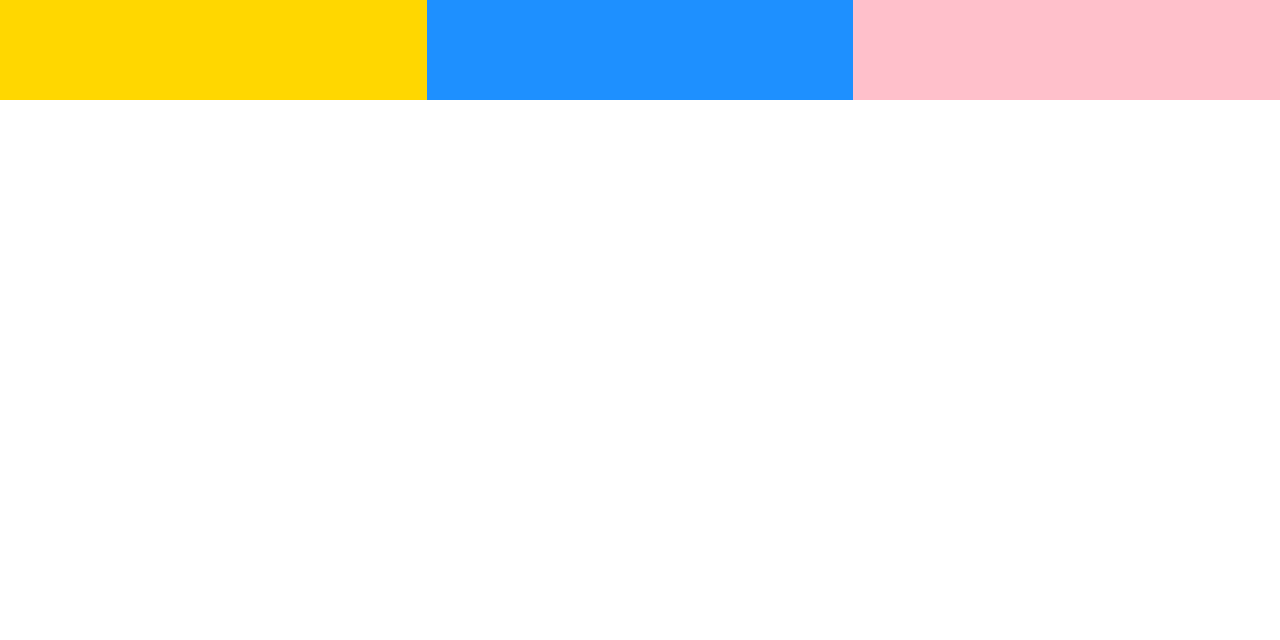
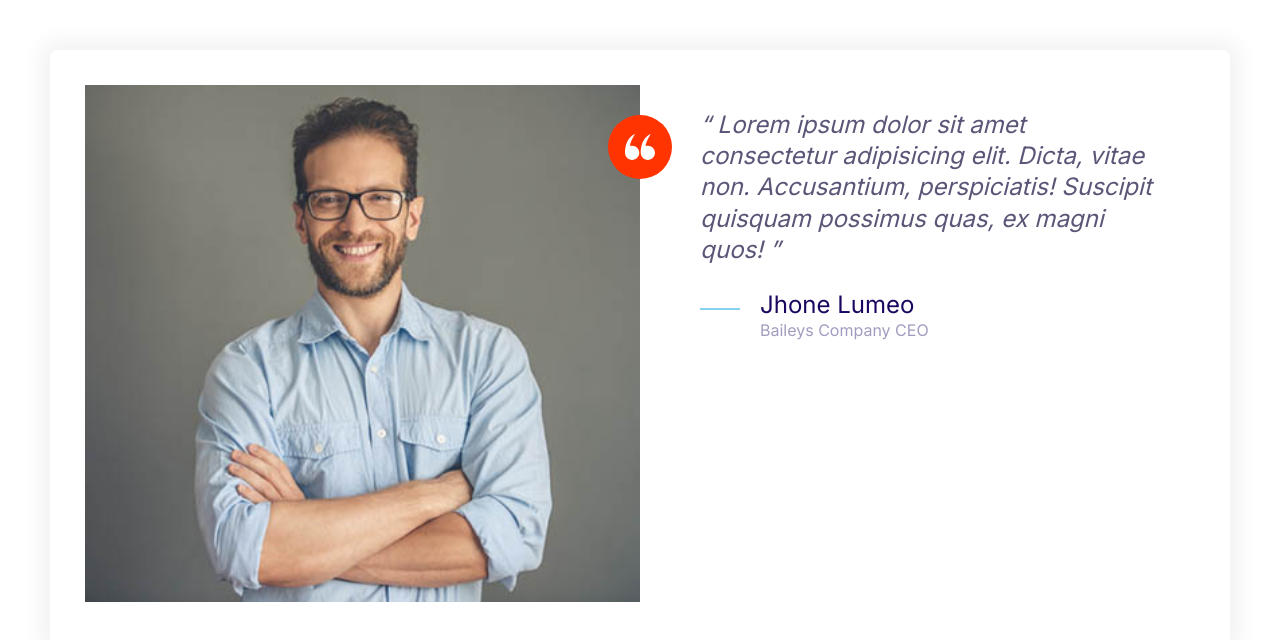
Before and after one commit to Laoluwapo/moshify-clone, a plain HTML site: page index.html in a window 1280 px wide. Drawn offline with Linux system fonts and the light colour scheme.

Commit message:
Build the Testimonials component.

```diff
--- a/css/style.css
+++ b/css/style.css
@@ -159,8 +159,17 @@ a{
     height: 40px;
 }
 
+.icon--small {
+    width: 30px;
+    height: 30px;
+}
+
 .icon--primary {
     fill: var(--color-primary);
+}
+
+.icon--white {
+    fill: #fff;
 }
 
 .icon-container{
@@ -171,6 +180,10 @@ a{
     display: inline-flex;
     justify-content: center;
     align-items: center;
+}
+
+.icon-container--accent {
+    background: var(--color-accent);
 }
 
 /* BUTTONS */
@@ -441,3 +454,32 @@ a{
         grid-template-columns: repeat(3, 1fr);
     }
 }
+
+/* TESTIMONIALS */
+
+.testimonial {
+    padding: 3.5rem;
+}
+
+.testimonial__image > img {
+    width: 100%;
+}
+
+.testimonial__image {
+    position: relative;
+}
+
+.testimonial__image > .icon-container {
+    position: absolute;
+    top: 3rem;
+    right: -32px;
+}
+
+@media screen and (min-width:768px) {
+    .testimonial .quote, .testimonial .quote__author {
+        font-size: 2.4rem;
+    }
+    .testimonial .quote {
+        margin-left: 6rem;
+    }
+}
--- a/index.html
+++ b/index.html
@@ -17,11 +17,38 @@
     <link rel="stylesheet" href="css/normalize.css" />
     <link rel="stylesheet" href="css/style.css" />
   </head>
-  <body>
-    <div class="grid grid--1x3">
-      <div style="height: 100px; background: gold"></div>
-      <div style="height: 100px; background: dodgerblue"></div>
-      <div style="height: 100px; background: pink"></div>
+  <body style="padding: 5rem">
+    <div class="card testimonial">
+      <div class="grid grid--1x2">
+        <div class="testimonial__image">
+          <img src="images/testimonial.jpg" alt="A happy, smiling customer" />
+          <span class="icon-container icon-container--accent">
+            <svg class="icon icon--white icon--small">
+              <use xlink:href="images/sprite.svg#quotes"></use>
+            </svg>
+          </span>
+        </div>
+        <blockquote class="quote">
+          <p class="quote__text">
+            Lorem ipsum dolor sit amet consectetur adipisicing elit. Dicta,
+            vitae non. Accusantium, perspiciatis! Suscipit quisquam possimus
+            quas, ex magni quos!
+          </p>
+          <footer>
+            <div class="media">
+              <div class="media__image">
+                <svg class="icon icon--primary quote__line">
+                  <use xlink:href="images/sprite.svg#line"></use>
+                </svg>
+              </div>
+              <div class="media__body">
+                <h3 class="media__title quote__author">Jhone Lumeo</h3>
+                <p class="quote__company">Baileys Company CEO</p>
+              </div>
+            </div>
+          </footer>
+        </blockquote>
+      </div>
     </div>
   </body>
 </html>
```
Also changed, not shown: components/testimonials.html (added, +32 -0 lines), images/testimonial.jpg (added).
